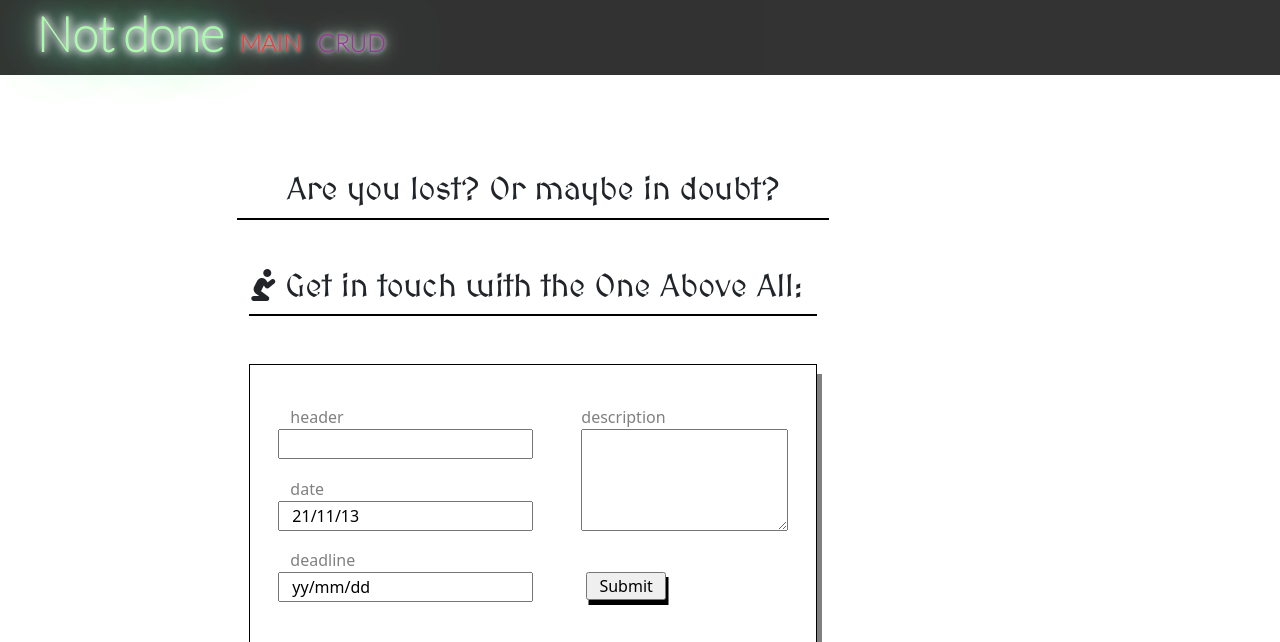
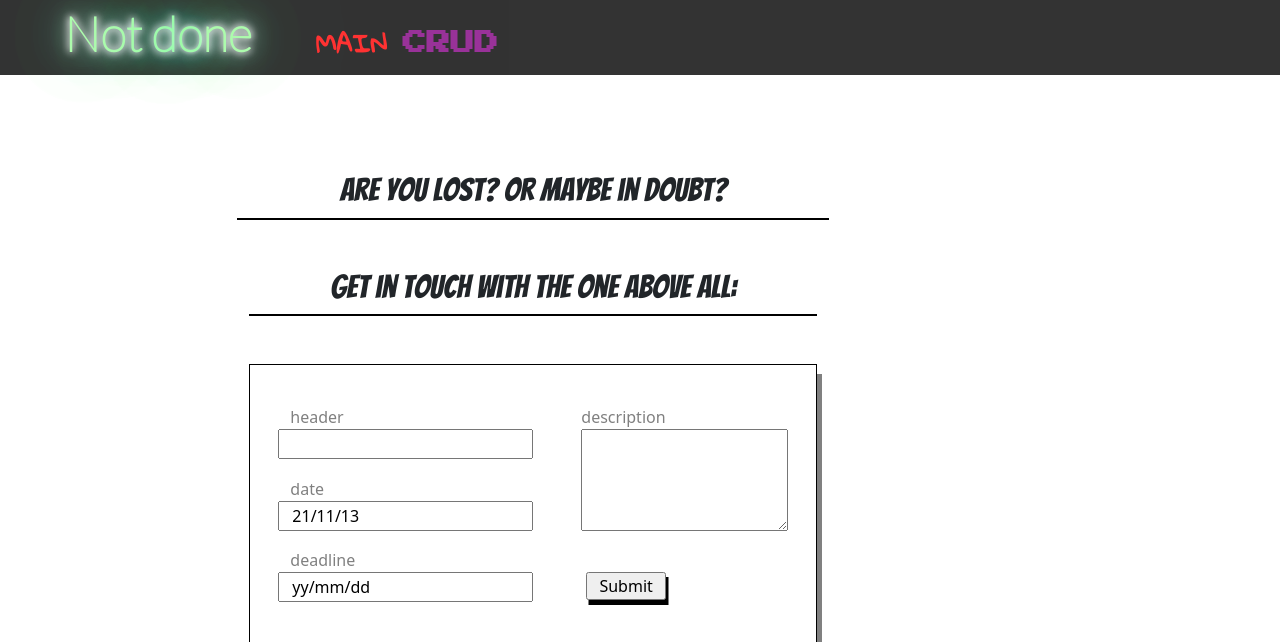
Before and after one commit to dmnth/flask_app, a Flask app: page / in a window 1280 px wide. Shown: the top 642 px of the page. Run offline with Flask 2, Linux system fonts and the light colour scheme; data that the repository does not hold is empty; some libraries are stand-ins or nearby versions.

Commit message:
addedd fonts

```diff
--- a/app/static/style.css
+++ b/app/static/style.css
@@ -39,8 +39,14 @@ td {
     font-family: 'Indie Flower', cursive;
 }
 
-h2 {
+h2.main-header {
+    text-align: center;
     font-family: 'MedievalSharp', cursive;
+}
+
+h2.crud-header {
+    text-align: center;
+    font-family: 'Bangers', cursive;
 }
 
 /* Classes */
@@ -58,8 +64,8 @@ h2 {
 }
 
 
-.navbar-brand {
-    padding-left: 1em
+li.nav-item.active {
+    margin-left: 3rem;
 }
 
 #navbarNav.collapse.navbar-collapse {
@@ -206,6 +212,8 @@ h2 {
     border: 1px solid black;
     width: 100%;
     height: auto;
+    font-family: 'Special Elite', cursive;
+    font-size: 1.2rem;
 }
 
 .col-md-6.right {
@@ -348,8 +356,12 @@ h3 {
   }
 
 h3.crud {
-    animation: flicker 8.3s infinite alternate;
+    animation: flicker 18.3s infinite alternate;
     color: purple;
+}
+
+.header_text {
+    animation: flicker 15s infinite alternate;
 }
 
 /* Flickering animation */
@@ -377,8 +389,24 @@ h3.crud {
 
 /* Main page */
 
+h3.header {
+    animation: none;
+    font-family: 'Gloria Hallelujah', cursive;
+}
+
+h3.crud {
+    animation: none;
+    font-family: 'Press Start 2P', cursive;
+}
+
 .menu {
     display: flex;
     justify-content: center;
+    text-align: center;
     font-size: 1.3rem;
 }
+
+.menu li {
+    list-style-type: none;
+    font-family: 'MedievalSharp', cursive;
+}
--- a/app/templates/base.html
+++ b/app/templates/base.html
@@ -5,7 +5,7 @@
     <link rel="preconnect" href="https://fonts.googleapis.com">
     <link rel="preconnect" href="https://fonts.gstatic.com" crossorigin>
     <link href="https://fonts.googleapis.com/css2?family=Indie+Flower&family=MedievalSharp&family=Montserrat:wght@100&display=swap" rel="stylesheet">
-    <link href="https://fonts.googleapis.com/css2?family=Lato:ital,wght@0,100;1,300;1,400&family=Montserrat:wght@200&family=Ubuntu:wght@300&family=Yellowtail&display=swap" rel="stylesheet">
+    <link href="https://fonts.googleapis.com/css2?family=Bangers&family=Gloria+Hallelujah&family=Lato:ital,wght@0,100;1,300;1,400&family=Montserrat:wght@200&family=Press+Start+2P&family=Special+Elite&family=Ubuntu:wght@300&family=Yellowtail&display=swap" rel="stylesheet">
     <!---endfonts-->
     <meta charset="UTF-8">
     <!-- Stylesheets-->
@@ -31,10 +31,10 @@
       <div class="collapse navbar-collapse" id="navbarNav">
         <ul class="navbar-nav">
           <li class="nav-item active">
-              <h1 class='neonText'> Not done </h1>
+              <h1 class='neonText'> Not d<span class='header_text'>o</span>ne </h1>
           </li>
           <li class="nav-item active">
-              <a href={{ url_for('main') }}><h3 style='margin-left: 1rem; margin-top: 1.5rem;'>MAIN</h3></a>
+              <a href={{ url_for('main') }}><h3 class='header' style='margin-left: 1rem; margin-top: 1.5rem;'>MAIN</h3></a>
           </li>
           <li class="nav-item">
               <a href={{ url_for('index') }}><h3 class='crud' style='margin-left: 1rem; margin-top: 1.5rem;'>CRUD</h3></a>
--- a/app/templates/index.html
+++ b/app/templates/index.html
@@ -11,9 +11,9 @@
                         <!--Delimeter-->
                         <div class='delimeter-text'>
                             {% if activities %}
-                            <h2 style='text-align: center'>Observe own misery: </h2>
+                            <h2 class='crud-header'>Observe own misery: </h2>
                             {% else %}
-                            <h2 style='text-align: center'> Are you lost? Or maybe in doubt? </h2>
+                            <h2 class='crud-header'> Are you lost? Or maybe in doubt? </h2>
                             {% endif %}
                         </div>
                         <div class='delimeter-line'>
@@ -57,9 +57,9 @@
                         <!---Delimeter-->
                         <div class='delimeter-text'>
                             {% if not activities %}
-                            <h2> <i class="fas fa-pray">&nbsp</i>Get in touch with the One Above All: </h2>
+                            <h2 class='crud-header'> Get in touch with the One Above All: </h2>
                             {% else %}
-                            <h2> <i class="fas fa-pray">&nbsp</i>Add more? </h2>
+                            <h2 class='crud-header'> Add more? </h2>
                         </div>
                             {% endif %}
                         <div class='delimeter-line'>
--- a/app/templates/main.html
+++ b/app/templates/main.html
@@ -8,14 +8,14 @@
         <div class="col-md-8 stuff">
             <div class="container-fluid">
             <div>
-                <h2 style='text-align: center'> Observe the Possibilities: </h2>
+                <h2 class='main-header'> Observe the Possibilities: </h2>
                 <br>
             </div>
                 <div class="row">
-                    <div class='col-md-12 main'>
+                    <div class='col-md-12'>
                         <div class='menu'>
                             <ul>
-                                <li><a href='{{ url_for('index') }}'> Add and delete suff </a></li>
+                                <li><a href='{{ url_for('index') }}'> Add and delete stuff </a></li>
                                 <li><a href='#'> Service </a></li>
                                 <li><a href='#'> Service </a></li>
                                 <li><a href='#'> Service </a></li>
```
Also changed, not shown: app/templates/activitie.html (+4 -4 lines).
